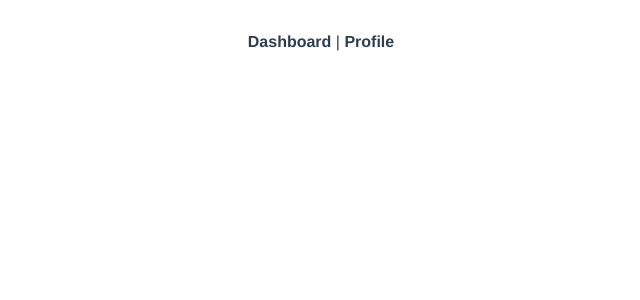
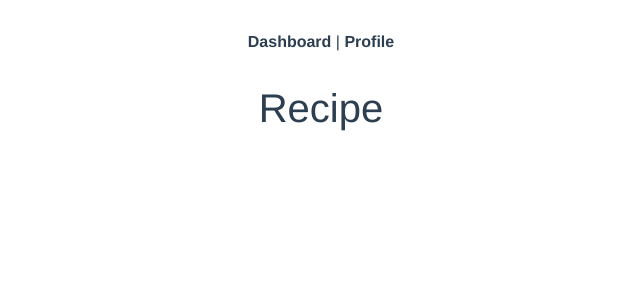
Before and after one commit to Baharghadimii/recipe-box, a Vue app: page /recipe/1 in a window 1280 px wide. Shown: the top 300 px of the page, without its empty margins (319-959 px from the left). Built offline with nearby package versions, Linux system fonts and the light colour scheme; the HTML template or start-up script is replaced by a standard one.

Commit message:
add recipe component

```diff
--- /dev/null
+++ b/src/components/Recipe.vue
@@ -0,0 +1,3 @@
+<template>
+  <h1>Recipe</h1>
+</template>
--- a/src/components/RecipeList.vue
+++ b/src/components/RecipeList.vue
@@ -3,6 +3,7 @@
     <b-list-group class="w-50 p-3 mb-1 mx-auto">
       <b-list-group-item
         class="h5 list-item"
+        href="/recipe/1"
         @click="showRecipe"
         v-for="(recipe, index) in recipes"
         :key="index"
--- a/src/router/index.js
+++ b/src/router/index.js
@@ -3,6 +3,7 @@ import VueRouter from 'vue-router'
 import Dashboard from '../views/Dashboard.vue'
 import Profile from '../views/Profile.vue'
 import Form from '../components/Form.vue'
+import Recipe from '../components/Recipe.vue'
 
 Vue.use(VueRouter)
 
@@ -21,6 +22,11 @@ const routes = [
     path: '/form',
     name: 'form',
     component: Form
+  },
+  {
+    path: '/recipe/:recipe_id',
+    name: 'recipe',
+    component: Recipe
   }
 ]
 
```
